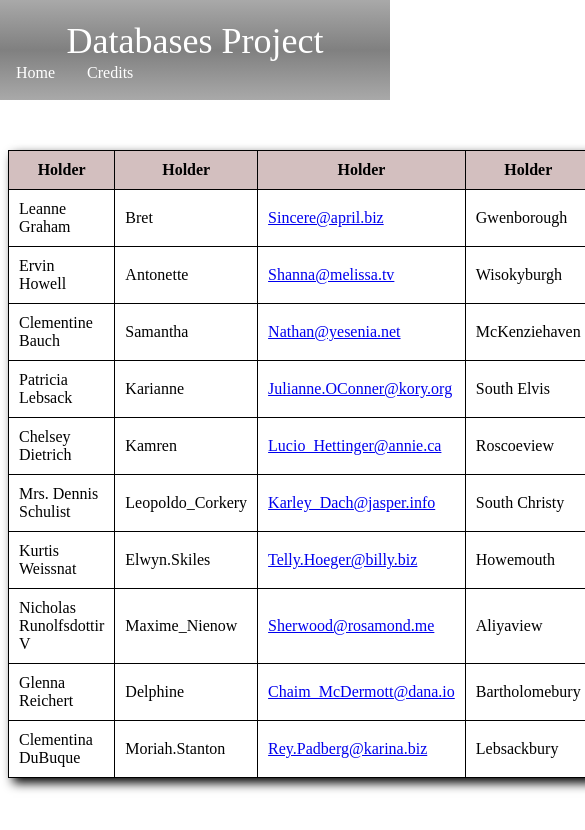
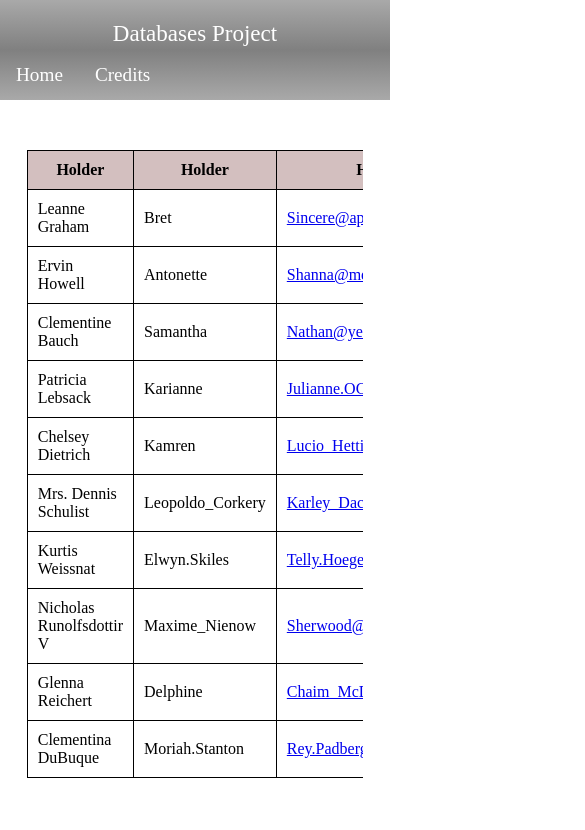
Before and after one commit to JacobSearles1/databasesproject.github.io, a plain HTML site: page index.html in a window 390 px wide. Shown: the whole page, 585 px wide, since content can reach past the window. Drawn offline with Linux system fonts and the light colour scheme.

Commit message:
Add files via upload

```diff
--- a/index.html
+++ b/index.html
@@ -16,6 +16,7 @@
     </div>
     <p class="spacer"></p>
     <p></p>
+    <div class="table-container">
     <table>
         <thead>
             <tr>
@@ -29,6 +30,7 @@
             <!-- use json data to fill out-->
         </tbody>
     </table>
+    </div>
     <script src="script.js"></script>
 </body>
 </html>
--- a/styles.css
+++ b/styles.css
@@ -59,3 +59,23 @@ ul li a{
 ul li a:hover {
     background-color: lavender;
 }
+
+@media (max-width: 480px) {
+    html, body {
+
+    }
+
+    .banner {
+        font-size: 1.2em;
+    }
+
+    .table-container  {
+        overflow-x: auto;
+        max-width: 90%;
+        margin: auto;
+    }
+
+    header {
+        font-size: 1.2em;
+    }
+}
```
